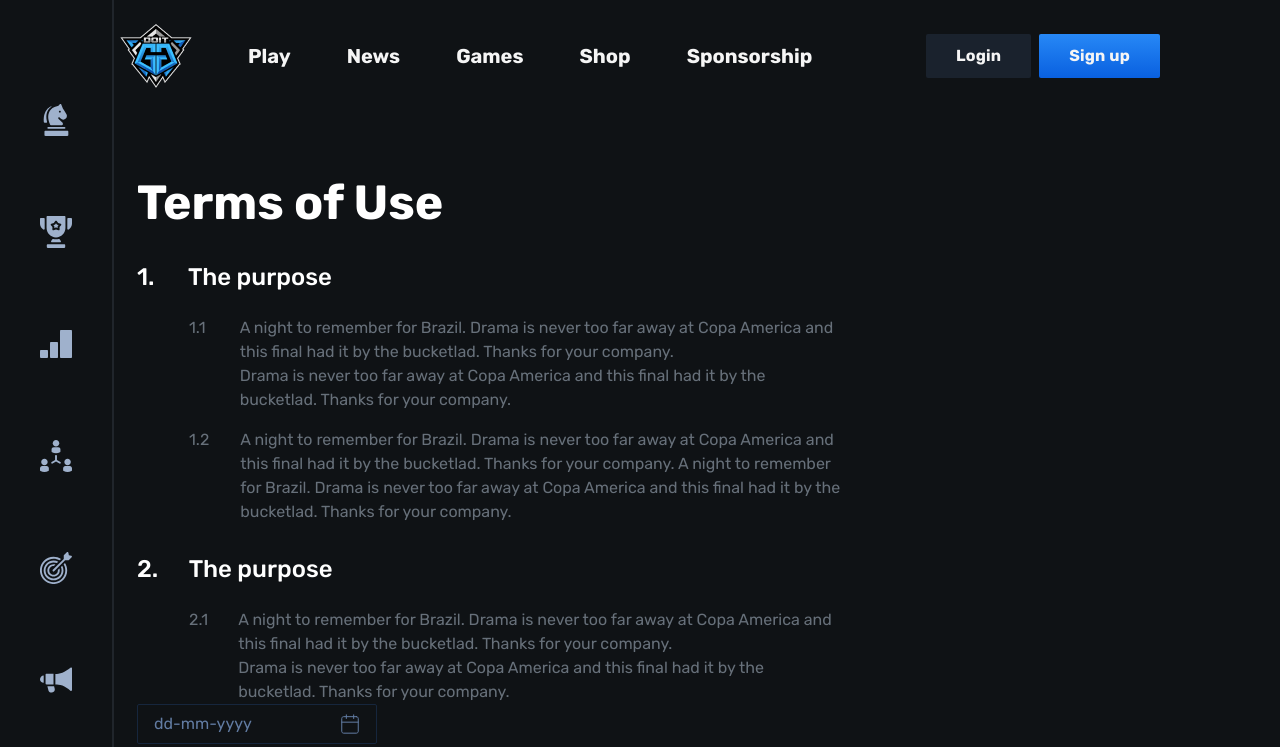
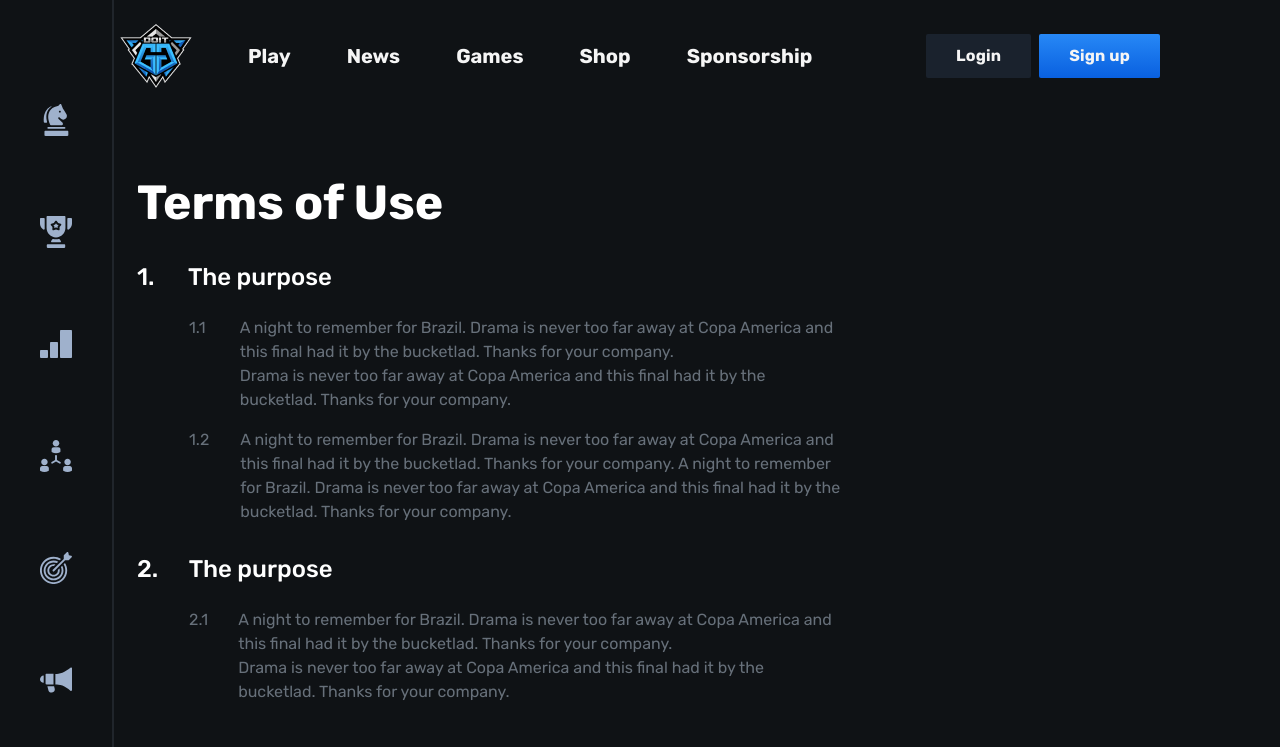
Before and after one commit to M1nt-y/doit, a Vue app: page /rules in a window 1280 px wide. Shown: the top 747 px of the page. Built offline with nearby package versions, Linux system fonts and the light colour scheme.

Commit message:
dima-dev: фикс

```diff
--- a/src/pages/RulesPage.vue
+++ b/src/pages/RulesPage.vue
@@ -39,16 +39,10 @@
       <div class="component">
 
       </div>
-      <TheCalendar/>
     </div>
-
   </main>
 </template>
 
-<script setup>
-import TheCalendar from '@/components/UI/BaseCalendar.vue'
-
-</script>
 
 
 
```
